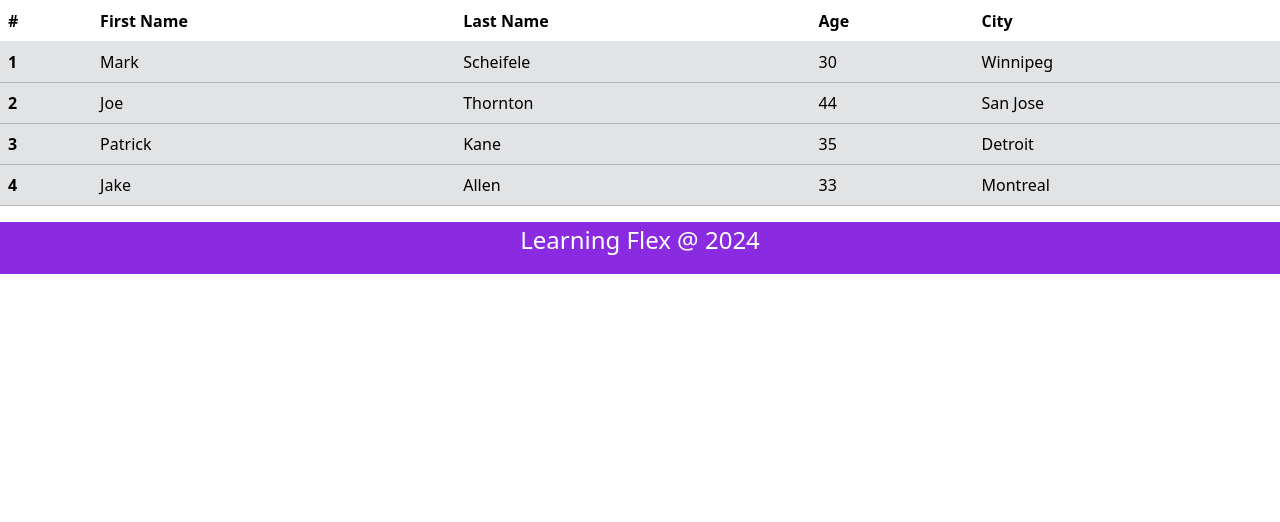
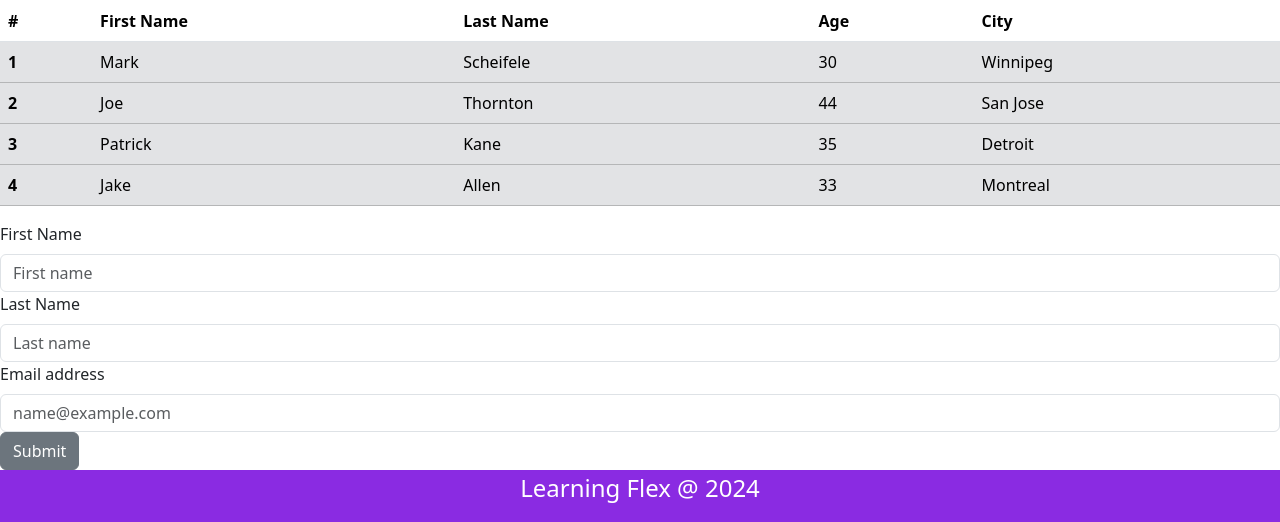
Before and after one commit to vilhoharja/Individual-tasks, a plain HTML site: page exercise5.html in a window 1280 px wide. Shown: the part 546-1068 px from the top of the page. Before the commit the page ends 820 px from the top, so only its background shows below. Drawn offline with nearby package versions, Linux system fonts and the light colour scheme.

Commit message:
Update exercise5.html

```diff
--- a/exercise5.html
+++ b/exercise5.html
@@ -174,6 +174,17 @@
   </table>
 
 
+  <label for="formControlInput" class="form-label">First Name</label>
+<input type="fName" class="form-control" id="formControlInput" placeholder="First name">
+
+<label for="formControlInput" class="form-label">Last Name</label>
+<input type="lName" class="form-control" id="formControlInput" placeholder="Last name">
+
+<label for="formControlInput" class="form-label">Email address</label>
+<input type="email" class="form-control" id="formControlInput" placeholder="name@example.com">
+
+<button type="button" class="btn btn-secondary">Submit</button>
+
 <footer>
     <p>Learning Flex @ 2024</p>
 </footer>
```
